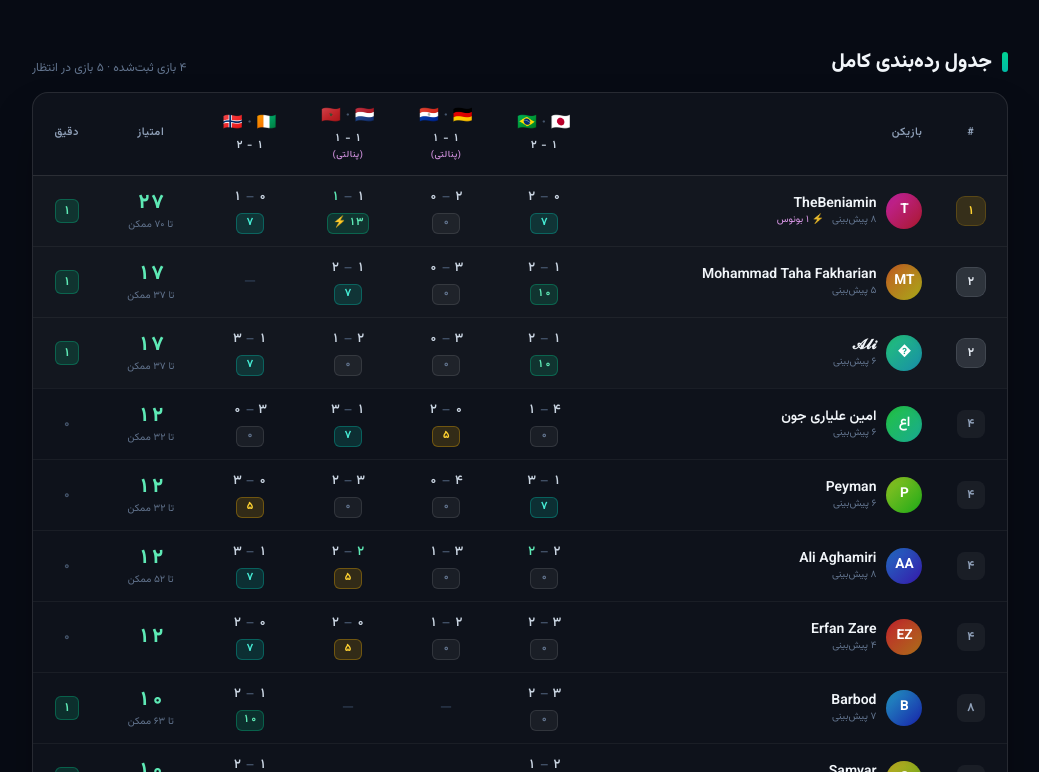
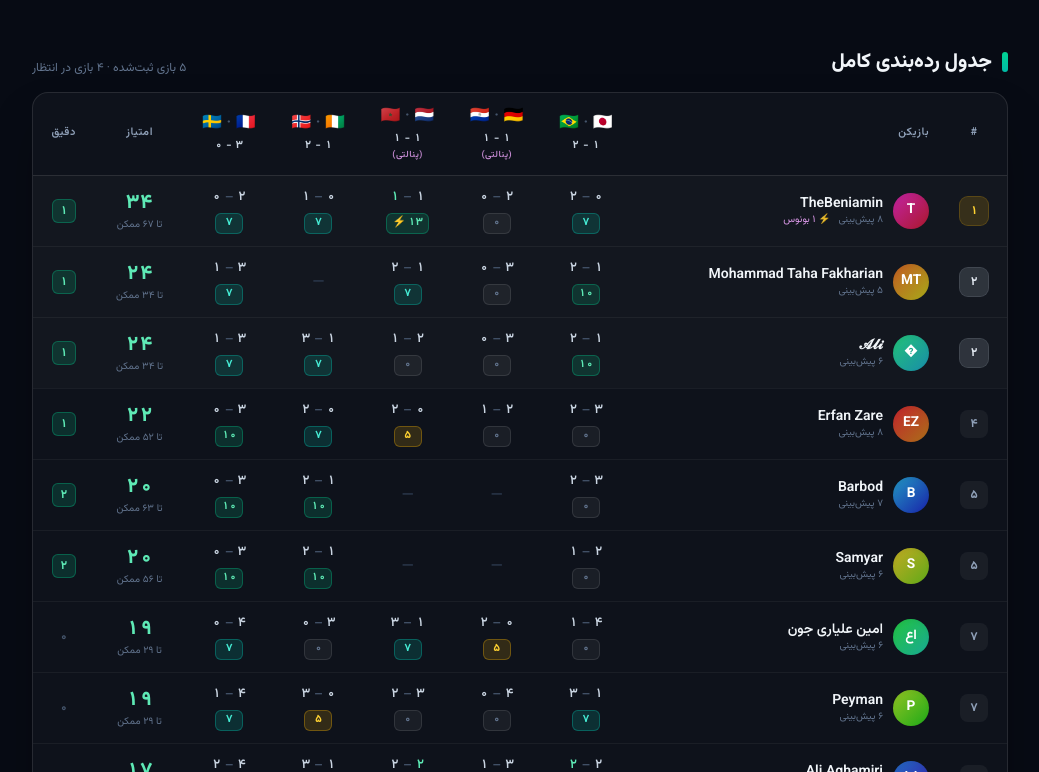
Before and after one commit to barbodmazlaghani/create-football-prediction-table, a React (Vite) app: page / in a window 1280 px wide. Shown: the part 968-1740 px from the top of the page, without its empty margins (120-1159 px from the left). Built offline with nearby package versions, Linux system fonts and the light colour scheme.

Commit message:
Add latest predictions and France result

```diff
--- a/src/data.ts
+++ b/src/data.ts
@@ -108,7 +108,8 @@ export const matches: Match[] = [
     stageFa: "یک‌شانزدهم نهایی",
     home: FRA,
     away: SWE,
-    pending: true,
+    homeGoals: 3,
+    awayGoals: 0,
   },
   {
     id: "mex-ecu",
@@ -224,6 +225,10 @@ export const players: Player[] = [
       "ger-par": { homeGoals: 2, awayGoals: 1 }, // Ger 2 - Par 1
       "ned-mar": { homeGoals: 0, awayGoals: 2 }, // Mar 2 - Ned 0
       "civ-nor": { homeGoals: 0, awayGoals: 2 }, // Nor 2 - CIV 0
+      "fra-swe": { homeGoals: 3, awayGoals: 0 },
+      "mex-ecu": { homeGoals: 2, awayGoals: 1 },
+      "eng-cod": { homeGoals: 2, awayGoals: 0 },
+      "bel-sen": { homeGoals: 2, awayGoals: 1 },
     },
   },
   {
@@ -233,6 +238,8 @@ export const players: Player[] = [
       "civ-nor": { homeGoals: 1, awayGoals: 2 },
       "fra-swe": { homeGoals: 3, awayGoals: 0 },
       "mex-ecu": { homeGoals: 1, awayGoals: 1, penaltyWinner: "home" },
+      "eng-cod": { homeGoals: 2, awayGoals: 1 },
+      "bel-sen": { homeGoals: 1, awayGoals: 1, penaltyWinner: "away" },
     },
   },
   {
```
